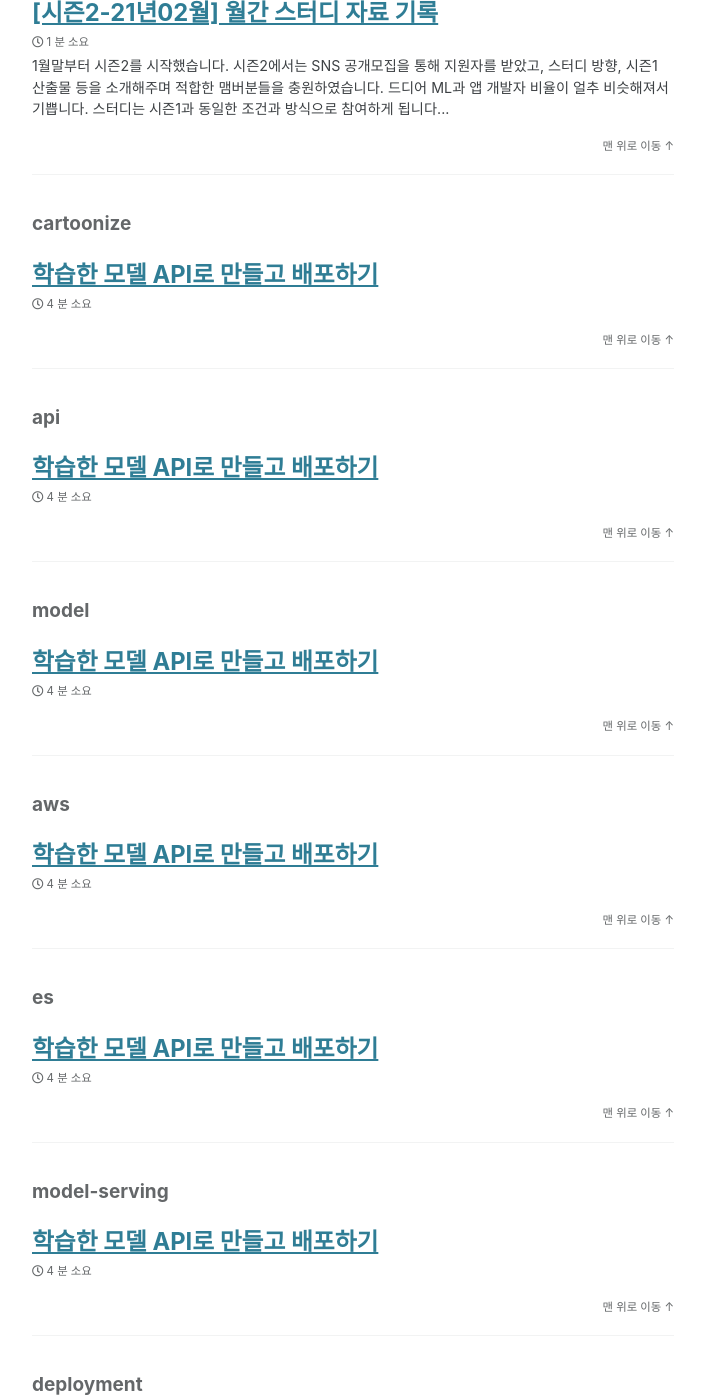
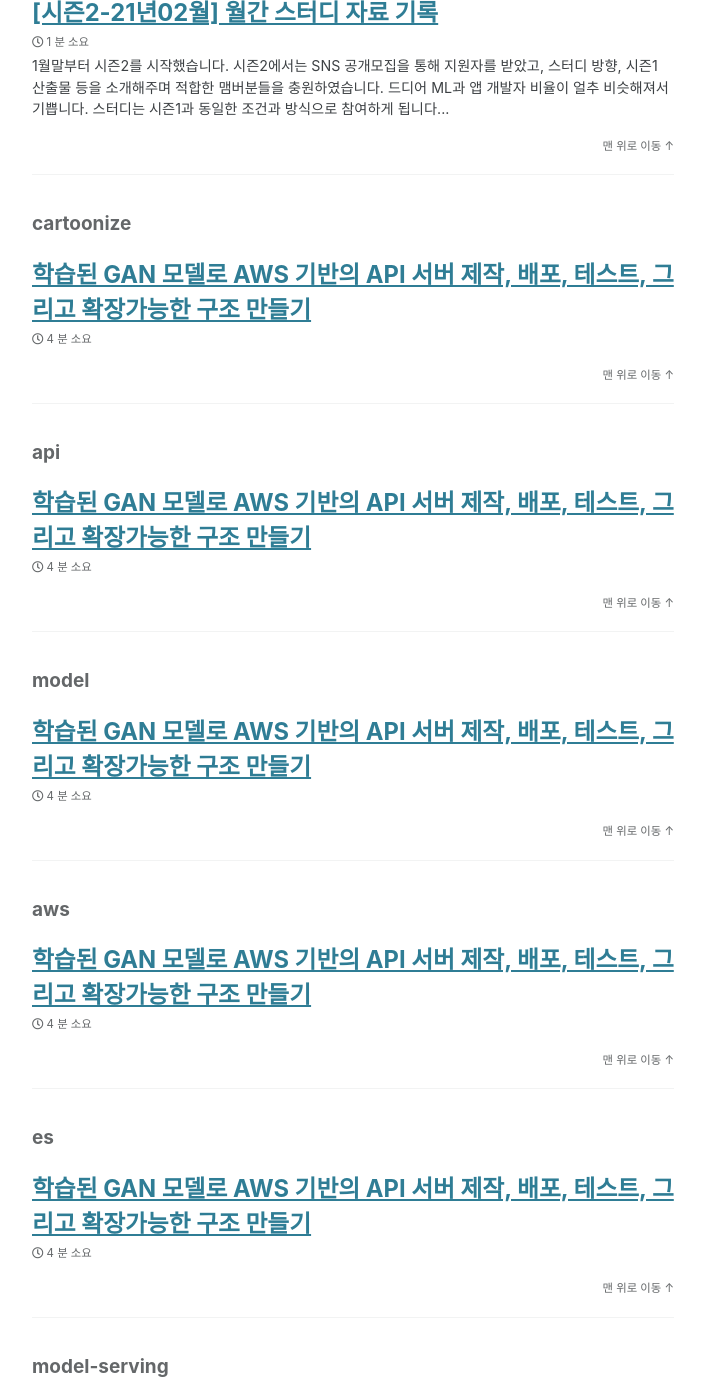
Before and after one commit to applicable-ml/applicable-ml.github.io, a Jekyll site: the page built from tags.md, in a window 1280 px wide and 1400 px high, scrolled down 7108 px. Shown: the whole window, without its empty margins (287-992 px from the left). Built offline with Jekyll 4.4.1, drawn with Linux system fonts in a browser that asks for light colours; cached includes are drawn as plain includes; part of the change alters nothing that is shown; some of the changed text lies outside the part shown.

Commit message:
문서 수정

````diff
--- a/_posts/2022-03-19-cartoonize_gan_api.md
+++ b/_posts/2022-03-19-cartoonize_gan_api.md
@@ -1,31 +1,29 @@
 ---
-title: 학습한 모델 API로 만들고 배포하기
+title: 학습된 GAN 모델로 AWS 기반의 API 서버 제작, 배포, 테스트, 그리고 확장가능한 구조 만들기
 tags: ['cartoonize', 'api', 'model', 'aws', 'es', 'model-serving', 'deployment']
 author: "Jae Heo"
 ---
 
-<img width="534" alt="image" src="https://user-images.githubusercontent.com/37643248/160263836-3f303b49-3579-4c19-9f57-17ea2c0e4692.png">
+<img width="1105" alt="image" src="https://user-images.githubusercontent.com/37643248/160271633-e4da7fd8-8c57-4a0e-94a6-b59f4350d046.png">
 
-<img src="https://user-images.githubusercontent.com/41981538/158799697-a89595f8-c728-451d-b18b-bb78f582d7d8.png" width=700px>
-
-> 목표 독자: 딥러닝과 Backend 에 대해서 어느정도 알지만 모델을 API 화하여, 배포하는 방법에 대해 잘 모르시는 분.
+> 목표 독자: 딥러닝과 백엔드에대한 기초 지식이 있지만, 모델 서빙을 위해 API 서버 앱을 제작, 배포, 테스트하는 전체적인 과정이 궁금하신 분
 
 ### Intro
 
-예전에 CartoonizeGAN 이라는 프로젝트를 진행한 적이 있었습니다. 이 프로젝트는 [CycleGAN](https://arxiv.org/abs/1703.10593)을 활용하여 현실의 사진을 웹툰 그림으로 `StyleTransfer` 하는 프로젝트입니다.
+예전에 CartoonizeGAN 이라는 프로젝트를 진행한 적이 있었습니다. 이 프로젝트는 [CycleGAN](https://arxiv.org/abs/1703.10593)을 활용하여 현실의 사진을 웹툰 그림으로 [StyleTransfer](https://paperswithcode.com/task/style-transfer) 하는 프로젝트입니다.
 
 <img width="456" alt="Screen Shot 2022-03-27 at 11 19 29 AM" src="https://user-images.githubusercontent.com/37643248/160263851-9763ac81-c886-4b81-b175-bf29d120bfe2.png">
 
 현실 이미지를 만화로 만드는 리서치가 재미있었고,
 **‘이 모델들을 언젠가 서비스화 해보고 싶다’** 라고 생각했었습니다.
 
-그래서, 이번 기회에 Cartoonize Gan 프로젝트에 대해서 API 화하는 작업을 진행하게 되었습니다.
+그래서, 이번 기회에 CartoonizeGan 프로젝트에 대해서 API 화하는 작업을 진행하게 되었습니다.
 
-1. 모델링
-2. API 제작
-3. 배포
+1. GAN 모델 제작
+2. API 서버앱 제작
+3. 배포 및 부하테스트
 
-이 과정에서 필요했던 내용들을 모아 공유드리고 싶습니다.
+아래 과정에서 필요했던 내용들을 모아 공유드리고 싶습니다.
 
 > API를 만들어 CPU 환경에 배포하는 내용을 다룹니다.
 GPU 환경의 배포는 개인 프로젝트의 비용 문제로 고려하지 않았습니다.
@@ -37,29 +35,29 @@ GPU 환경의 배포는 개인 프로젝트의 비용 문제로 고려하지 않
 
 ---
 
-## (Optional) 학습하기
+## (Optional) GAN 모델 학습하기
 
 > 본인의 도메인에 맞는 모델을 학습시키고, 모델을 추출합니다.
 이 글을 읽는 독자분의 모델(학습한 모델 혹은 학습된 모델)이 있다고 가정합니다
 
-<img src="https://user-images.githubusercontent.com/41981538/158799688-3846cb91-f789-4f80-9291-dd815f3cefc8.jpg" width=700px height=400px>
+<img src="https://user-images.githubusercontent.com/37643248/160269072-698ec368-d11f-4bb7-964b-43d3aa07a8fd.jpeg" width=700px height=400px>
 
 > [https://blog.jaysinha.me/content/images/size/w2000/2021/03/cyclegan.png](https://blog.jaysinha.me/content/images/size/w2000/2021/03/cyclegan.png)
 
-저의 경우, `CycleGAN` 을 활용하여, 학습을 진행하였습니다.
+저의 경우, CycleGAN을 활용하여, 학습을 진행하였습니다.
 
-- 원본 Repo → [https://github.com/junyanz/pytorch-CycleGAN-and-pix2pix](https://github.com/junyanz/pytorch-CycleGAN-and-pix2pix)
-- 학습 결과 저장되어 있는 Repo → [https://github.com/heojae/CartoonizedGanExport](https://github.com/heojae/CartoonizedGanExport)
+- 글쓴이가 참고한 저장소 → [https://github.com/junyanz/pytorch-CycleGAN-and-pix2pix](https://github.com/junyanz/pytorch-CycleGAN-and-pix2pix)
+- 직접 학습 결과 저장되어 있는 저장소 → [https://github.com/heojae/CartoonizedGanExport](https://github.com/heojae/CartoonizedGanExport)
 
 ### 작업 내용
 
-- 원본 Repo 를 기반으로, `CycleGAN` 을 활용하여 학습하였습니다.
-- Cycle Gan 을 통해서 학습되는 4가지 Model weight 중에서
+- 원본 저장소를 기반으로, CycleGAN을 활용하여 학습하였습니다
+- Cycle Gan을 통해서 학습되는 4가지 모델 weight 중에서
     - 웹툰 Domain → 현실 Domain  :  Generator, Discriminator
     - 현실 Domain → 웹툰 Domain  :  Generator, Discriminator
-        `현실 → 웹툰 Generator` 부분에 필요한 코드와 학습된 weight 만 빼내어 추출함.
-- JIT 로 Model 을 Exporting 함.
-- Inference Time 비교.
+        **현실 사진 이미지를 웹툰 이미지로 생성하는 부분**에 필요한 코드와 학습된 weight만 가져옴
+- JIT 로 Model 을 Exporting 함
+- Inference Time 비교
 
 ---
 
@@ -72,21 +70,21 @@ GPU 환경의 배포는 개인 프로젝트의 비용 문제로 고려하지 않
 
 [https://github.com/heojae/CartoonizedGanAPI](https://github.com/heojae/CartoonizedGanAPI)
 
-### 1. Model Eval 모드로 변경하기 (Pytorch)
+### 1. 모델 Eval 모드로 변경하여 추론하기 (Pytorch)
 
 > `model.eval()` will notify all your layers that you are in eval mode, that way, batchnorm or dropout layers will work in eval mode instead of training mode.
 >
-- 해당 설정을 하지 않을 경우, `Inference` 결과가 전혀 예상하지 못하게 나오는 것을 확인할 수 있습니다.
+- 해당 설정을 하지 않을 경우, 추론 결과가 전혀 예상하지 못하게 나오는 것을 확인할 수 있습니다.
 
 ```python
 self.model = JitCycleGanModel()
 self.model.eval()
 ```
 
-### 2. no grad() 설정하기. (Pytorch)
+### 2. `no_grad()` 설정하기. (Pytorch)
 
 > It will reduce memory usage and speed up computations but you won’t be able to backprop (which you don’t want in an eval script).
->
+
 - `Inference` 시 메모리 할당이 풀리지 않으며, 해당 과정에서 불필요한 메모리와 연산으로 인해 속도의 차이를 내게 됨.
 
 ```python
@@ -102,28 +100,27 @@ with torch.no_grad():
 
 해당 부분을 고려하기 위해서는 아래 2가지를 미리 알아두면 선택의 길이 넒어집니다.
 
-- C 단으로 내려가서 계산할 경우, GIL 의 영향을 크게 받지 않는다.
+- C언어 레벨로 내려가서 계산할 경우, [GIL](https://en.wikipedia.org/wiki/Global_interpreter_lock)의 영향을 크게 받지 않음
     - [https://www.youtube.com/watch?v=m2yeB94CxVQ&list=LL&index=3&t=48s](https://www.youtube.com/watch?v=m2yeB94CxVQ&list=LL&index=3&t=48s)
     - [https://discuss.pytorch.org/t/can-pytorch-by-pass-python-gil/55498/2](https://discuss.pytorch.org/t/can-pytorch-by-pass-python-gil/55498/2)
 - [gunicorn 공식 문서](https://docs.gunicorn.org/en/stable/settings.html#worker-class)
 
 > [Locust](https://locust.io/)를 사용해서 부하테스트를 하여, 어떤 설정이 제일 최적인지 확인하는 과정이 있으면 좋습니다.
 
-- 개인적으로 CPU 만을 사용하는 API 에서는 `Gthread` 를 활용해서 구현하는 것을 추천.
-    - 한개의 프로세스에 모델을 올리고, 가능한 Multi threading 하는 편이 더 효율적임.
-    - GIL 의 영향을 많이 받지 않음. 그렇기에, Multi threading 이 생각보다 나쁘지 않음.
+- CPU만을 사용하는 서버 앱에서는 경험적으로 Gthread가 좋은 성능을 냄
+    - GIL의 영향을 많이 받지 않아서인지 한개의 프로세스에 모델을 올리고, 가능한 Multi threading 하는 것이 여러 프로세스를 사용하는것보다 더 좋은 성능을 냄
 
 ```bash
 gunicorn -k gthread --workers=2 --threads=4 --bind 0.0.0.0:8080 wsgi
 ```
 
-- Batch 처리에서는 `Sync` 를 통해서 한개의 프로세스 만으로 활용하기를 추천
+- Batch 처리에서는 마찬가지 경험적으로 Sync 를 통해서 한개의 프로세스 만으로 활용하는 것이 좋은 성능을 냄
 
 ```bash
 gunicorn -k sync --workers=1 --threads=1 --bind 0.0.0.0:8080 wsgi
 ```
 
-### 4. PyTorch - CPU version
+### 4. CPU 사용 Pytorch 설치하기
 
 > PyTorch 의 경우, GPU version 과 CPU version 의 경우를 나누어서 설정을 할 필요가 있습니다.
  해당 설정만으로도, 1개의 프로세스에 2GB 이상의 차이가 나타날 수 있고,
@@ -133,19 +130,19 @@ gunicorn -k sync --workers=1 --threads=1 --bind 0.0.0.0:8080 wsgi
 
 아래와 같은 설정의 차이 많으로도, 메모리 사용량에서 큰 차이가 날 수 있음
 
-- CPU Version library
-
 ```bash
-pip3 install --no-cache-dir torch==1.10.0+cpu -f <https://download.pytorch.org/whl/torch_stable.html>
-pip3 install --no-cache-dir torchvision==0.11.0+cpu -f <https://download.pytorch.org/whl/torch_stable.html>
+# cpu만 사용
+pip3 install --no-cache-dir torch==1.10.0+cpu torchvision==0.11.0+cpu -f <https://download.pytorch.org/whl/torch_stable.html>
+# cuda 사용
+pip3 install --no-cache-dir torch==1.10.0+cu102 torchvision==0.11.0+cu102 -f <https://download.pytorch.org/whl/torch_stable.html>
 ```
 
 ### 5. (Optional) JIT 로 Exporting 하기
 
 > 배포 과정에서 필수적인 부분은 아니지만, 프로덕션 환경에서 코드정리 부분의 이점이 있습니다.
 
-- CPU 환경 위에서는 큰 발전은 없지만, GPU 환경에서는 Inference 가 빨라지기 때문에 사용하는 것을 추천
-- Torch 에서 문제가 되는 `네트워크 정의`  없이 사용할 수 있으며, 단순히 Model 만 교체하면 해결됨
+- 추론시 CPU 환경에서는 큰 성능향상은 없지만, GPU 환경에서는 추론 속도에 이점이 있음
+- 네트워크 정의 구현부 없이 모델을 불러오고 추론할 수 있으므로 유지보수에 용이
 
 ```python
 model = torch.jit.load(self.jit_path)
@@ -166,13 +163,10 @@ model = torch.jit.load(self.jit_path)
 
 <img src="https://user-images.githubusercontent.com/41981538/158799679-a5e7265c-93d6-4a52-af77-a02699fb211b.jpg" width=500px height=200px>
 
-### EB (Elastic Beanstalk) 를 사용하는 이유
+### EB(Elastic Beanstalk) 를 사용하는 이유
 
-- MLOps 관점에서 [k8s](https://kubernetes.io/ko/)를 직접 구성해서 사용할수도 있으나,
-부족한 리소스 안에서 방대한 [k8s](https://kubernetes.io/ko/)를 공부하고 구축하고 효율적으로 적용은  현실적으로 쉽지 않을수 있음
-- EB란 AWS에서 제공하는 로드벨런싱 지원 제품 중 하나로,
-Backend 개발자 한명이 AWS 환경에서 쉽게 로드벨런싱을 지원하여 대용량 트래픽을 Scale Out하게 처리할 수 있는 이점이 있음
-
+- MLOps 관점에서 [k8s(kubernates)](https://kubernetes.io/ko/)를 직접 구성해서 사용할수도 있으나, 부족한 리소스 안에서 방대한 k8s를 공부하고 구축하고 효율적으로 적용은 현실적으로 쉽지 않을수 있음
+- [EB](https://aws.amazon.com/ko/elasticbeanstalk/?nc1=h_ls)란 AWS에서 제공하는 [부하분산(로드벨런싱)](https://ko.wikipedia.org/wiki/%EB%B6%80%ED%95%98%EB%B6%84%EC%82%B0) 지원 제품 중 하나로, AWS 환경에서 백엔드 개발자가 쉽게 부하분산을 지원하여 대용량 트래픽을 스케일-아웃할 수 있는 시스템 구축이 가능하도록 도움을 줌
 아래 단계들이 필요로 합니다.
 
 ### 1. AWS IAM 계정 생성하기
@@ -183,8 +177,8 @@ Backend 개발자 한명이 AWS 환경에서 쉽게 로드벨런싱을 지원하
 
 ### 2. AWS ECR 에 Docker Image 올리기
 
-- ECR 에 들어가서, Priviate or Public Repository 생성
-- Docker Image 올리기.
+- [ECR](https://aws.amazon.com/ko/ecr/)에 들어가서, Priviate or Public Repository 생성
+- Docker Image 올리기
 
 ```bash
 # public 으로 활용할 경우입니다.
@@ -205,7 +199,7 @@ docker push public.ecr.aws/{your ecr id}/{your ecr repo name}:latest
     <img src="https://user-images.githubusercontent.com/41981538/158799668-1b27d325-872b-4135-80f9-ed58836b9f85.jpg" width=500px>
 - 환경 구성 - 프리티어를 사용해서 진행<br>
     <img src="https://user-images.githubusercontent.com/41981538/158799680-b2d904f2-c4e3-4dc7-b967-4a613fd5f0e6.jpg" width=500px>
-- 환경 구성 - 추후 비용을 들여서 배포가 필요로 할 경우에는, 고가용성을 설정하여, 로드 밸런서 기능을 추가할 필요가 있음<br>
+- 환경 구성 - 추후 비용을 들여서 배포가 필요로 할 경우에는, 고가용성을 설정하여, 부하분산 기능을 추가할 필요가 있음<br>
     <img src="https://user-images.githubusercontent.com/41981538/158799680-b2d904f2-c4e3-4dc7-b967-4a613fd5f0e6.jpg" width=500px><br>
     <img src="https://user-images.githubusercontent.com/41981538/158799677-220fb789-714e-488d-8282-151145c413ab.jpg" width=500px>
 - 애플리케이션 코드 - [`Dockerrun.aws.json`](https://github.com/heojae/CartoonizedGanAPI/blob/main/Dockerrun.aws.json)을 통해서, 관리
@@ -234,13 +228,13 @@ docker push public.ecr.aws/{your ecr id}/{your ecr repo name}:latest
 
     <img src="https://user-images.githubusercontent.com/41981538/158799696-e2ebb85e-3f2a-4b33-a0e1-dbe999914191.png" width=700px height=200px>
 
-설정을 완료하면, 아래와 같은 화면이 나타나며 해당 API 가 올라가는 것을 볼 수 있습니다.
+설정을 완료하면 아래와 같은 화면이 나타나며 해당 API 서버가 실행되는 것을 볼 수 있습니다.
 
-<img src="https://user-images.githubusercontent.com/41981538/158799681-7406e133-57e5-40d7-8c7c-3a3a0b009e23.jpg" width=700px height=125px>
+<img src="https://user-images.githubusercontent.com/41981538/158799681-7406e133-57e5-40d7-8c7c-3a3a0b009e23.jpg" width=700px>
 
 ### 부하 테스트 실험
 
-아래 파일을 로컬에서 파이썬으로 실행시켜서, EB로 Request 로 보냈습니다.
+로컬에서 파이썬으로 아래 스크립트를 실행시켜 EB로 Request 로 보냈습니다.
 
 ```python
 import requests
@@ -268,17 +262,16 @@ print("평균 : ", sum(req_times)/all_count)**
 
 200개 의 Request를 동시에 각각 보냈습니다.
 
-- client 1개 → 평균 : 1.82s
-- client 2개 → 평균 : 3.64s
+- Client 1개 → 평균 응답시간: 1.82s
+- Client 2개 → 평균 응답시간: 3.64s
 
-[t2.micro](https://aws.amazon.com/ko/ec2/instance-types/t2/)와 같이 CPU 성능이 높지 않은 곳에서 딥러닝 모델을 돌리는 것이 좋지 않은 결과를 나타낸다는 것을 알고 있었으나, 이정도 Request 밖에 되지 않는데 `CPU 사용률` 그래프를 보니 안타깝습니다.
-
+글쓴이가 사용한 추론 장비는 [t2.micro](https://aws.amazon.com/ko/ec2/instance-types/t2/)인데, CPU 성능이 좋지 않은 장비에서 딥러닝 모델을 실행하였습니다. 위 그래프를 통해 알 수 있듯, 적은 요청량으로 CPU 사용율이 100%를 달성해버린 점이 아쉽네요.
 #### 해결방법
 
-사실 아래 2개를 하면 되는 일이긴 하고, EB 에서 원래 지원해주는 기능이기에 별일은 아닙니다.
+이러한 문제는 아래의 EB 자체 제공 기능들을 활용하여 손쉽게 해결할 수 있습니다.
 
-- EC2 인스턴스 설정에서 부터, CPU가 좋은 인스턴스를 활용
-- Load Balancing 을 활용하여, 여러 인스턴스를 올림
+- CPU가 좋은 EC2 인스턴스를 사용
+- 부하분산을 활용하여 여러 인스턴스를 올림
 
 ### 참조 링크
 
@@ -294,7 +287,4 @@ print("평균 : ", sum(req_times)/all_count)**
 
 ### Summary
 
-모델을 API 화하고, 배포하는 과정에 대해서 정리를 해보았습니다.
-
-제 경험을 바탕으로 작성하였고 광범위한 내용을 다루긴 하지만,
-여러분의 AI 프로젝트를 서비스화 하는데 도움이 되었으면 좋겠습니다. 🙏
+모델을 API 화하고, 확장가능한 구조로 배포 및 테스트 한 내용에 대해서 정리를 해보았습니다. 제 경험을 바탕으로 작성하였고 광범위한 내용을 다루긴 하지만, 여러분의 AI 프로젝트를 서비스화 하는데 도움이 되었으면 좋겠습니다. 🙏
````
